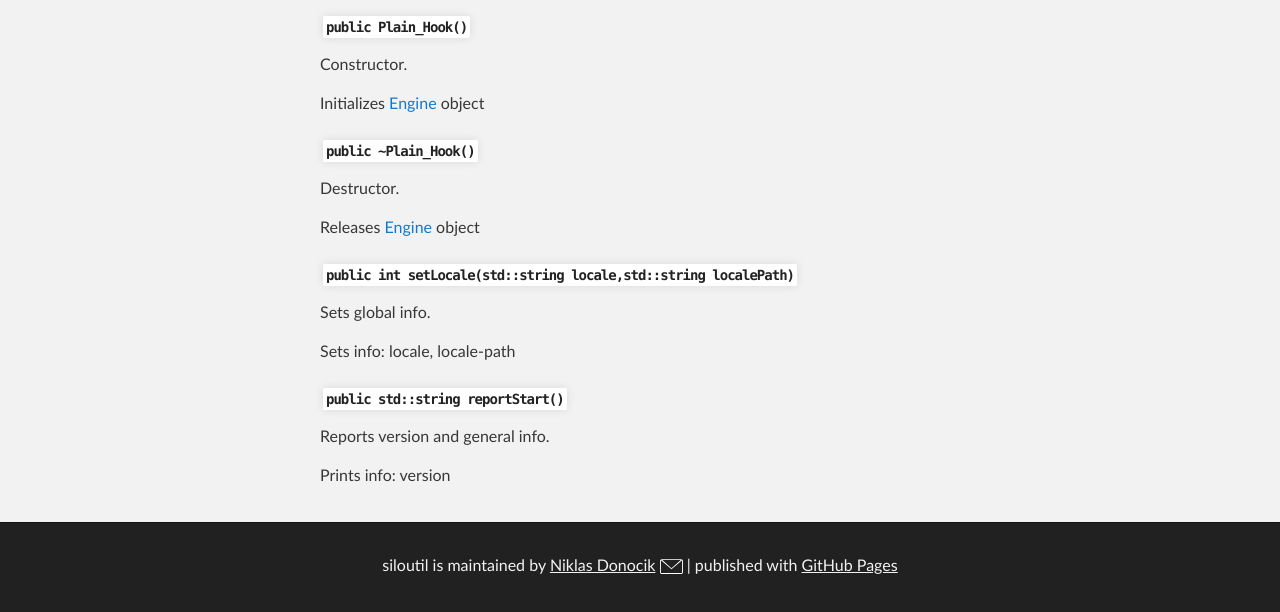
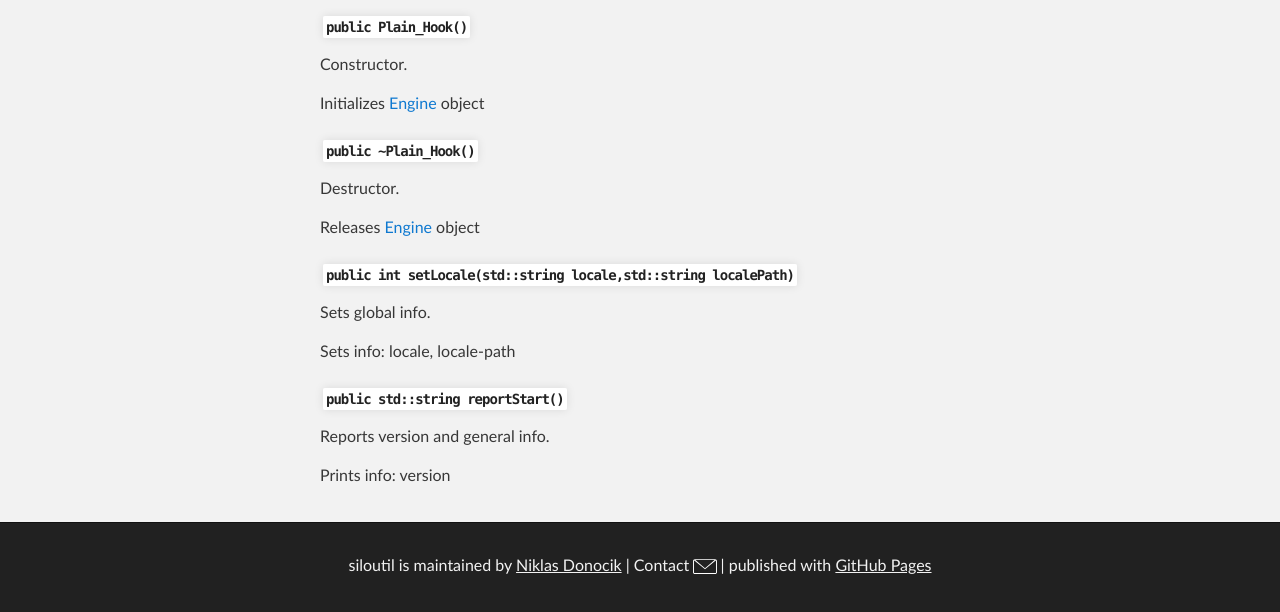
Before and after one commit to siloutil/siloutil.github.io, a Jekyll site: the page built from examples.md, in a window 1280 px wide and 900 px high, scrolled down 1658 px, cut to the strip 288-900 px from the top of the window. Built offline with Jekyll 4.4.1, drawn with Linux system fonts in a browser that asks for light colours; our own code applies the rules of GitHub Pages for plain Markdown files.

Commit message:
Update default.html

```diff
--- a/_layouts/default.html
+++ b/_layouts/default.html
@@ -34,8 +34,8 @@
       <footer class="inner">
         <center><p class="copyright">
         {% if site.github.is_project_page %}
-        {{ site.title | default: site.github.repository_name }} is maintained by <a href="{{ site.github.owner_url }}">{{ site.github.owner_name }}</a>
-        <a href="mailto:{{ site.github.owner_mail }}"><img src="/mail.svg" height="15px" style=" vertical-align: -3px;"></a> |
+        {{ site.title | default: site.github.repository_name }} is maintained by <a href="{{ site.github.owner_url }}">{{ site.github.owner_name }}</a> |
+        Contact <a href="mailto:{{ site.github.owner_mail }}"><img src="/mail.svg" height="15px" style=" vertical-align: -3px;"></a> |
         {% endif %}
         published with <a href="https://pages.github.com">GitHub Pages</a>
         </p></center>
```
